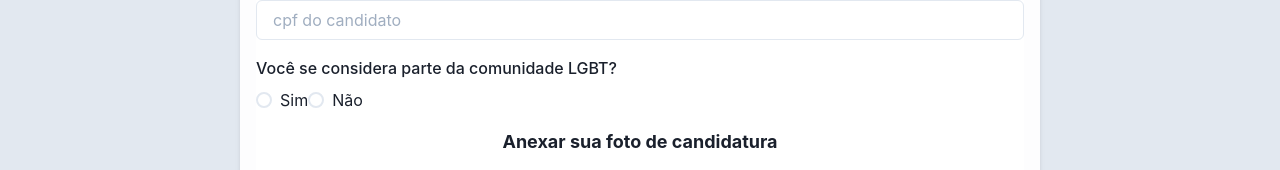
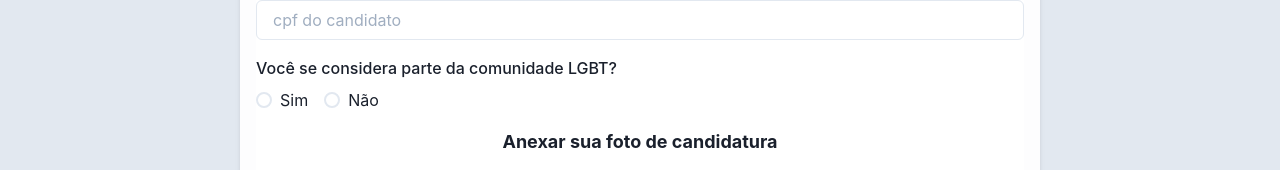
Before and after one commit to vivianedias/me-representa, a Next.js app: page /candidato/cadastro in a window 1280 px wide. Shown: the part 397-567 px from the top of the page. Built offline with nearby package versions, Linux system fonts and the light colour scheme; no server answers; sample sign-in values are in the browser's storage.

Commit message:
feat: makes form pristine after submit

```diff
--- a/pages/candidato/cadastro.jsx
+++ b/pages/candidato/cadastro.jsx
@@ -1,10 +1,9 @@
 import "../../shared/locales/i18n";
 import Head from "next/head";
-import { useMemo } from "react";
+import { useMemo, useState } from "react";
 import { unstable_getServerSession } from "next-auth";
 import { Form, Field } from "react-final-form";
 import { useTranslation } from "react-i18next";
-import { useSWRConfig } from "swr";
 import {
   Box,
   Button,
@@ -27,8 +26,9 @@ import {
   Select,
   RadioGroup,
   Radio,
+  HStack,
 } from "@chakra-ui/react";
-import { FaUserAlt } from "react-icons/fa";
+import { FaUserAlt, FaRegTimesCircle } from "react-icons/fa";
 import validations from "../../utils/validations";
 import useUploadS3 from "../../shared/hooks/useUploadS3";
 import fetcher from "../../utils/apiClient";
@@ -174,56 +174,41 @@ const Condition = ({ when, is, children }) => {
   );
 };
 
-function SelectSexualOrientation({ t }) {
+function SelectSexualOrientation({ t, lgbtConfirmInitialValue }) {
   const { required } = validations(t);
 
   return (
     <>
-      <Error name="lgbtConfirm">
-        {({ hasError, error }) => (
-          <FormControl isInvalid={hasError}>
+      <Field validate={required} type="radio" name="lgbtConfirm">
+        {({ input, meta }) => (
+          <FormControl isInvalid={meta.error && meta.touched}>
             <FormLabel>{t("lgbt.confirm.label")}</FormLabel>
-            <Stack spacing={5} direction="column">
-              <RadioGroup>
-                <Field
-                  name="lgbtConfirm"
-                  value="true"
-                  validate={required}
-                  type="radio"
+            <RadioGroup
+              colorScheme="yellow"
+              defaultValue={lgbtConfirmInitialValue}
             >
-                  {({ input, meta }) => (
+              <Stack direction="row" spacing={4}>
                 <Radio
                   {...input}
-                      colorScheme="yellow"
+                  value="yes"
                   isInvalid={meta.error && meta.touched}
                 >
                   {t("lgbt.confirm.true")}
                 </Radio>
-                  )}
-                </Field>
-                <Field
-                  name="lgbtConfirm"
-                  value="false"
-                  validate={required}
-                  type="radio"
-                >
-                  {({ input, meta }) => (
                 <Radio
                   {...input}
-                      colorScheme="yellow"
+                  value="no"
                   isInvalid={meta.error && meta.touched}
                 >
                   {t("lgbt.confirm.false")}
                 </Radio>
+              </Stack>
+              <FormErrorMessage>{meta.error}</FormErrorMessage>
+            </RadioGroup>
+          </FormControl>
         )}
       </Field>
-              </RadioGroup>
-            </Stack>
-            <FormErrorMessage>{error}</FormErrorMessage>
-          </FormControl>
-        )}
-      </Error>
-      <Condition when="lgbtConfirm" is="true">
+      <Condition when="lgbtConfirm" is="yes">
         <Field name="lgbt" validate={required}>
           {({ input, meta }) => {
             return (
@@ -248,21 +233,48 @@ function SelectSexualOrientation({ t }) {
   );
 }
 
-export default function CadastroCandidato({ session, candidate }) {
-  const { mutate } = useSWRConfig();
+function formatInitialValues({ candidate, session }) {
+  const parseToAnswer = ({ lgbtConfirm }) =>
+    lgbtConfirm === true ? "yes" : "no";
 
+  return {
+    email: candidate?.email || session?.user?.email || "",
+    image: null,
+    cpf: candidate?.cpf || "",
+    lgbtConfirm: candidate ? parseToAnswer(candidate) : null,
+    lgbt: candidate?.lgbt || "",
+  };
+}
+
+export default function CadastroCandidato(props) {
+  const { session, candidate } = props;
+
+  const [initialValues, setInitialValues] = useState(
+    formatInitialValues(props)
+  );
+  const [submitError, setSubmitError] = useState(false);
+  const { t } = useTranslation("translation", { keyPrefix: "cadastro" });
   const s3Props = useUploadS3({ candidate, session });
   const { imageUrl } = s3Props;
-  const { t } = useTranslation("translation", { keyPrefix: "cadastro" });
 
-  const updateCandidate = (newCandidate) => {
-    fetcher("/api/candidate/register", {
+  const memoedInitialValues = useMemo(() => initialValues, [initialValues]);
+  const CFaRegTimesCircle = chakra(FaRegTimesCircle);
+
+  const updateCandidate = async (newCandidate) => {
+    try {
+      await fetcher("/api/candidate/register", {
         method: "POST",
         body: newCandidate,
       });
+    } catch (e) {
+      console.log(e);
+      setSubmitError(true);
+    }
   };
 
   const onSubmit = async (values) => {
+    setSubmitError(false);
+
     if (!imageUrl) {
       return { image: t("image.validation") };
     }
@@ -271,13 +283,16 @@ export default function CadastroCandidato({ session, candidate }) {
       ...values,
       image: imageUrl,
       userId: session?.user?.id,
+      lgbtConfirm: values.lgbtConfirm === "yes",
     };
 
-    await mutate(updateCandidate(candidate), {
-      revalidate: false,
-      rollbackOnError: true,
-      optimisticData: candidate,
-    });
+    await updateCandidate(candidate);
+
+    setInitialValues(
+      formatInitialValues({
+        candidate,
+      })
+    );
   };
 
   return (
@@ -306,21 +321,31 @@ export default function CadastroCandidato({ session, candidate }) {
           </Stack>
           <Form
             onSubmit={onSubmit}
-            initialValues={{
-              email: session?.user?.email || "",
-              image: null,
-              cpf: candidate?.cpf || "",
-            }}
+            initialValues={memoedInitialValues}
             render={({ handleSubmit, submitting, pristine }) => {
               return (
                 <Box as="form" onSubmit={handleSubmit} my={10}>
                   <Stack spacing={4} align="center">
                     <EmailField t={t} />
                     <CpfField t={t} />
-                    <SelectSexualOrientation t={t} />
+                    <SelectSexualOrientation
+                      t={t}
+                      lgbtConfirmInitialValue={initialValues.lgbtConfirm}
+                    />
                     <ImageField t={t} {...s3Props} />
                   </Stack>
-                  <Flex justifyContent="flex-end" mt={8}>
+                  <Flex
+                    justifyContent="flex-end"
+                    mt={8}
+                    direction="column"
+                    gap={4}
+                  >
+                    {submitError ? (
+                      <HStack justifyContent="flex-end">
+                        <CFaRegTimesCircle w={5} h={5} color="red.500" />
+                        <Text color="red.600">{t("submitError")}</Text>
+                      </HStack>
+                    ) : null}
                     <Button
                       type="submit"
                       isLoading={submitting}
--- a/utils/apiClient.js
+++ b/utils/apiClient.js
@@ -17,8 +17,7 @@ async function apiClient(endpoint, { body, ...customConfig } = {}) {
   const res = await fetch(url + endpoint, config);
 
   if (!res.ok) {
-    const error = new Error("An error occurred while fetching the data.");
-    error.info = await res.json();
+    const error = new Error("An error occurred while making the request.");
     error.status = res.status;
     throw error;
   }
```
Lines whose indentation alone changed are shown as unchanged.
